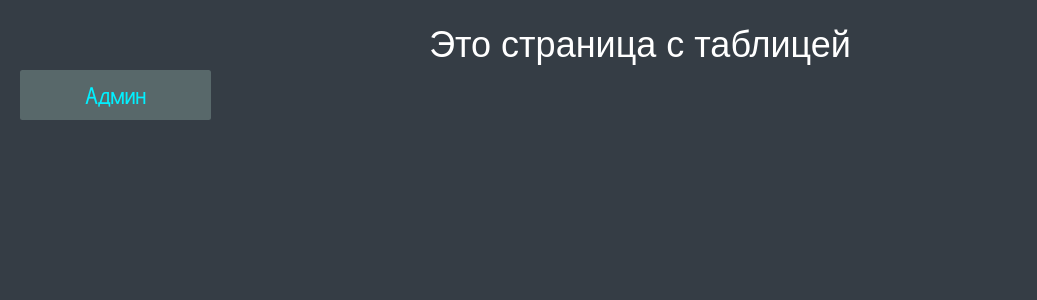
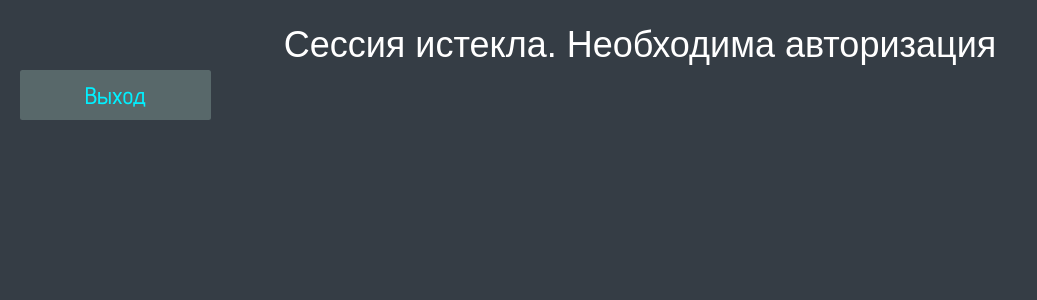
Before and after one commit to Irina-Strong-Lady/bankrupt, a Vue app: page /tables in a window 1280 px wide. Shown: the top 300 px of the page, without its empty margins (0-1037 px from the left). Built offline with nearby package versions, Linux system fonts and the light colour scheme.

Commit message:
Third commit. Access tokens system proceed.

```diff
--- a/package.json
+++ b/package.json
@@ -18,6 +18,7 @@
     "element-plus": "^2.4.1",
     "maska": "^2.1.10",
     "pinia": "^2.1.7",
+    "pinia-plugin-persistedstate": "^3.2.1",
     "swiper": "^11.0.4",
     "vue": "^3.3.4",
     "vue-buffer": "^0.0.1",
--- a/src/admin/constants/admin.js
+++ b/src/admin/constants/admin.js
@@ -2,7 +2,7 @@ export const registerPassword = 'Придумайте пароль'
 
 export const registerConfirm = 'Подтвердите пароль'
 
-export const loginPassword = 'Пароль'
+export const loginPassword = 'Новый пароль'
 
 export const registerButton = 'Зарегистрироваться'
 
--- a/src/admin/pages/Table.vue
+++ b/src/admin/pages/Table.vue
@@ -1,13 +1,34 @@
 <script setup>
-import router from '../../router'
+import { useRouter } from 'vue-router'
 import { storeToRefs } from 'pinia'
 import { useLoginStore } from '../../stores/login'
 
+const router = useRouter()
 const toAdmin = () => router.push('admins')
-
 const loginStore = useLoginStore()
 
-const { response } = storeToRefs(loginStore)
+const getTokenData = () => {
+  const { token } = storeToRefs(loginStore)
+  if (!token || token.value.split('.').length < 3) {
+    return false
+  }
+  const data = JSON.parse(atob(token.value.split('.')[1]))
+  return data
+}
+
+const userData = getTokenData()
+
+const isValidToken = () => {
+  const data = getTokenData()
+  const exp = new Date(data.exp * 1000)
+  const now = new Date()
+  return now < exp
+}
+
+const logout = () => {
+  localStorage.removeItem('login')
+  toAdmin()
+};
 
 </script>
 
@@ -15,15 +36,15 @@ const { response } = storeToRefs(loginStore)
   <section>
     <div class="wrapper">
       <div class="caption-wrapper">
-        <h1 class="caption">Это страница с таблицей</h1>
-        <div v-for="item in response" :key="item.id">
-          <h1 class="caption">{{ item.id }}</h1>
-          <h1 class="caption">{{ item.name }}</h1>
-          <h1 class="caption">{{ item.phone }}</h1>
+        <h1 class="caption">{{ isValidToken() ? 'Это страница с таблицей' : 'Сессия истекла. Необходима авторизация'}}</h1>
+        <div v-if="isValidToken()">
+          <h1 class="caption">{{ userData.id }}</h1>
+          <h1 class="caption">{{ userData.name }}</h1>
+          <h1 class="caption">{{ userData.phone }}</h1>
         </div>
       </div>
-      <el-button class="button" @click.prevent="toAdmin">
-          Админ
+      <el-button class="button" @click.prevent="logout">
+          Выход
       </el-button>
     </div>
   </section>
--- a/src/composable/login.js
+++ b/src/composable/login.js
@@ -33,7 +33,7 @@ const addLogin = (path, payload) => {
   loginStore.loginResponse(path, payload, secretPhrase)
   .then(() => {
       elMessage(warning.value, message.value)
-      warning.value == 'success' ? router.push('tables') : undefined
+      warning.value === 'success' ? router.push('tables') : undefined
    })
   .catch((err) => {
     console.error(err)
--- a/src/main.js
+++ b/src/main.js
@@ -3,6 +3,7 @@ import App from './App.vue'
 import router from './router'
 import { createApp } from 'vue'
 import { createPinia } from 'pinia'
+import piniaPluginPersistedstate from 'pinia-plugin-persistedstate'
 import ElementPlus from 'element-plus'
 import vScroll from './directives/vScroll'
 import { MotionPlugin } from '@vueuse/motion'
@@ -12,11 +13,13 @@ import 'bootstrap/dist/js/bootstrap.js'
 import 'bootstrap/dist/css/bootstrap.min.css'
 
 const app = createApp(App)
+const pinia = createPinia()
+pinia.use(piniaPluginPersistedstate)
 
 app.use(router)
 app.use(ElementPlus)
 app.use(MotionPlugin)
-app.use(createPinia())
+app.use(pinia)
 app.directive('scroll', vScroll)
 
 app.mount('#app')
--- a/src/stores/login.js
+++ b/src/stores/login.js
@@ -5,17 +5,18 @@ import axios from 'axios'
 
 export const useLoginStore = defineStore('login', {
   state: () => ({
-    response: [],
     warning: '',
-    message: ''
+    message: '',
+    token: ''
   }),
   actions: {
     async loginResponse(path, payload, secretPhrase) {
       const encoded = Buffer.from(`${payload.name}`+':'+`${payload.password}`).toString('base64')
       const data = await axios.get(path, { headers: {'Authorization': 'Basic ' + encoded, secret: secretPhrase} })
-      this.response = data?.data?.response
       this.warning = data?.data?.warning
       this.message = data?.data?.message
+      this.token = data?.data?.token
     }
-  }
+  },
+  persist: true
 })
```
Also changed, not shown: 1 other file (tests, documents, lock files or other folders).
